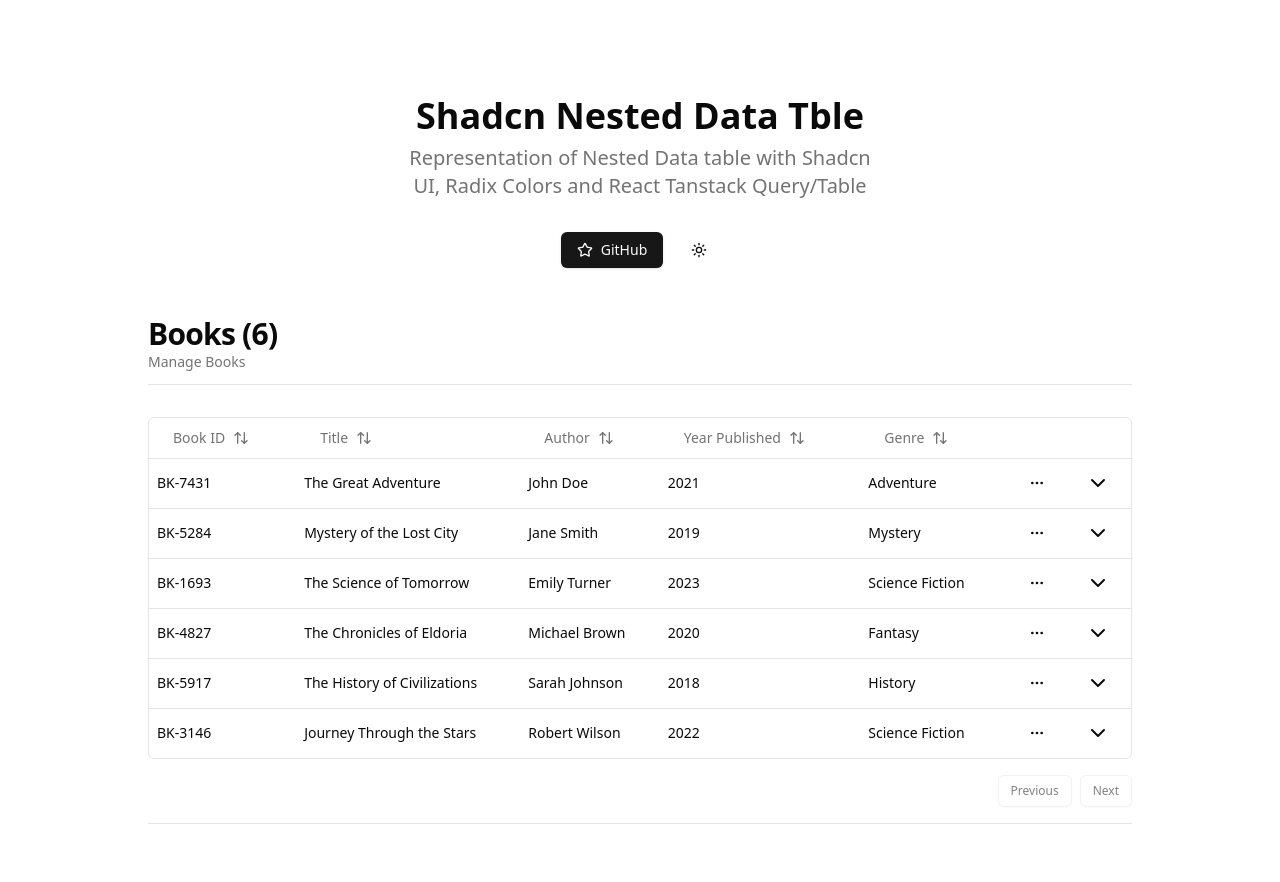
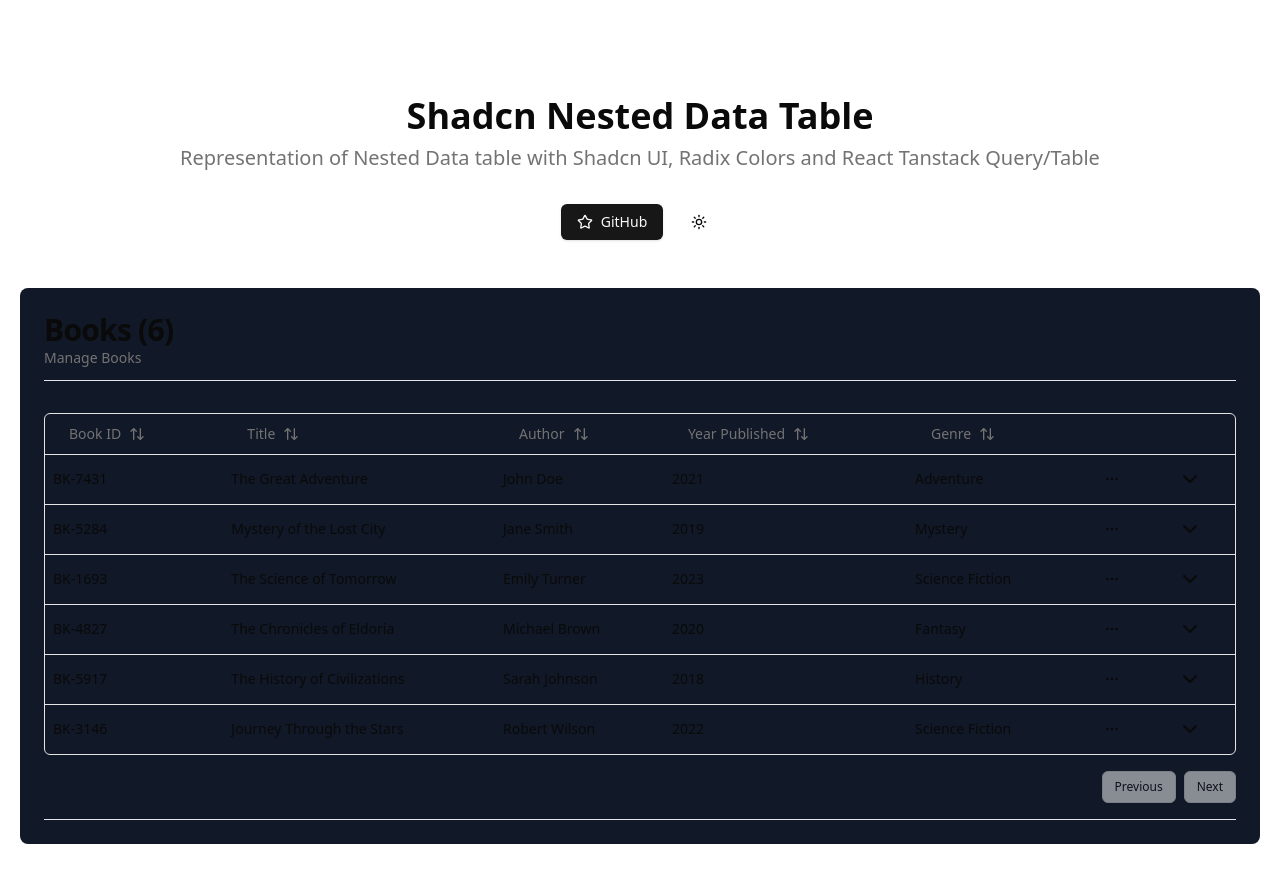
Before and after one commit to Shubham996633/nested_table, a Next.js app: page / in a window 1280 px wide. Shown: the top 882 px of the page. After the commit the page ends 860 px from the top, so only its background shows below. Built offline with nearby package versions, Linux system fonts and the light colour scheme.

Commit message:
feat: changes in name and style

```diff
--- a/app/page.tsx
+++ b/app/page.tsx
@@ -11,9 +11,9 @@ export default function Home() {
 
 
   return (
-    <main className="flex min-h-screen flex-col py-24 px-5 gap-8 max-w-5xl mx-auto">
+    <main className="flex min-h-screen flex-col pt-24 px-5 gap-8 max-w-7xl mx-auto">
       <div className="flex flex-col gap-2 items-center lg:px-10">
-        <h1 className="font-bold text-4xl">Shadcn Nested Data Tble</h1>
+        <h1 className="font-bold text-4xl">Shadcn Nested Data Table</h1>
         <h2 className="font-medium text-xl text-muted-foreground text-center px-10">
           <Balancer>
             Representation of Nested Data table with Shadcn UI, Radix
--- a/components/demo/nested-data-table/nested-data-table.tsx
+++ b/components/demo/nested-data-table/nested-data-table.tsx
@@ -7,7 +7,7 @@ type Props = {}
 
 const NestedDataTable = (props: Props) => {
     return (
-        <div className="flex-col ">
+        <div className="bg-gray-900 rounded-lg p-6 flex-col ">
             <div className="flex-1 ">
 
 
```
